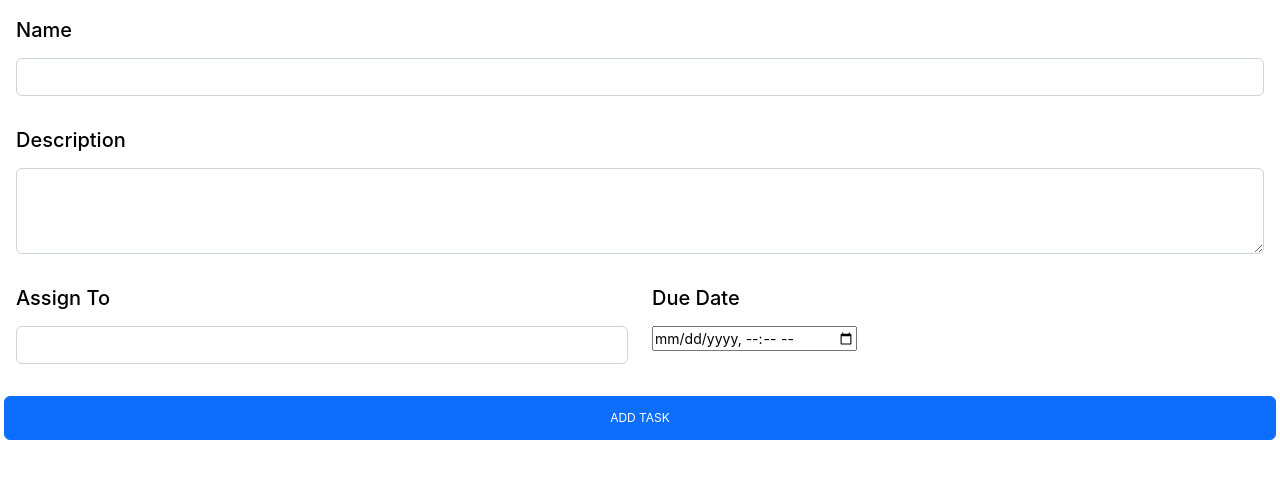
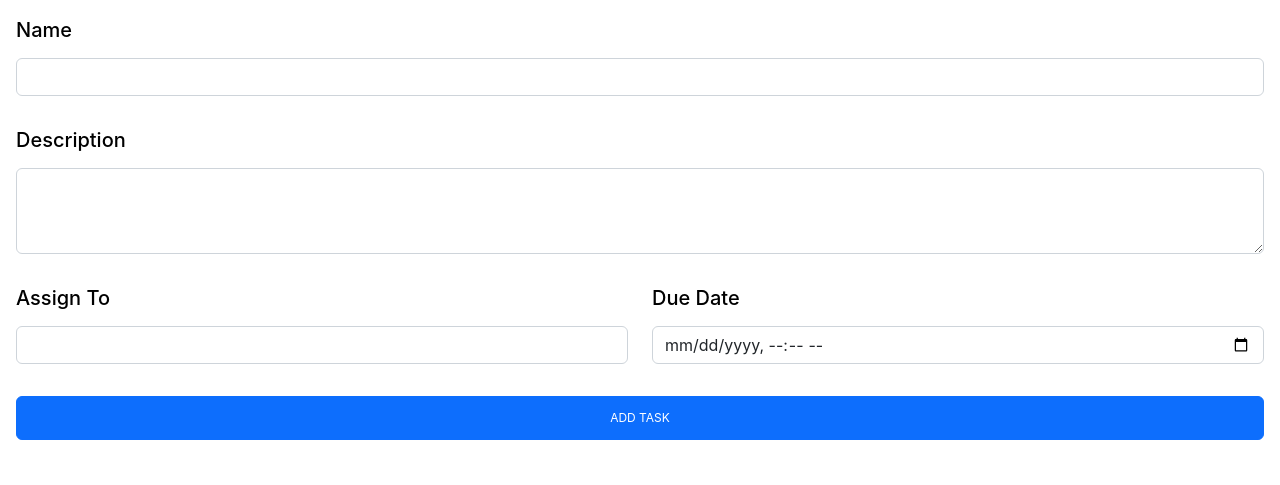
Before and after one commit to elainamhill/Group-6-FinalProject, a plain HTML site: page index.html in a window 1280 px wide. Shown: the part 164-649 px from the top of the page. Drawn offline with nearby package versions, Linux system fonts and the light colour scheme; files that its build step writes are made by us from their sources.

Commit message:
Fix due date alignment with date picker and adjust Add Task button layout

```diff
--- a/index.html
+++ b/index.html
@@ -41,13 +41,14 @@
                     <input type="text" class="form-control" id="inputCity">
                 </div>
                 <div class="col-sm-6">
-                    <label for="inputCity" class="form-label"><h5>Due Date</h5></label>
-                    <br>
-                    <input type="datetime-local" id="Test_DatetimeLocal">
+                    <label for="due_date" class="form-label"><h5>Due Date</h5></label>
+                    <input type="datetime-local" class ="form-control" id="due_date">
                 </div>
             </div>
             <div class="row p-3 text-justify">
-                <button type="button" class="btn btn-primary" style="--bs-btn-padding-y: 1em; --bs-btn-padding-x: 5rem; --bs-btn-font-size: .75rem;">ADD TASK</button>
+                <div class="d-grid">
+                    <button type="button" class="btn btn-primary" style="--bs-btn-padding-y: 1em; --bs-btn-padding-x: 5rem; --bs-btn-font-size: .75rem;">ADD TASK</button>
+                </div>
             </div>
         </section>
 
```
